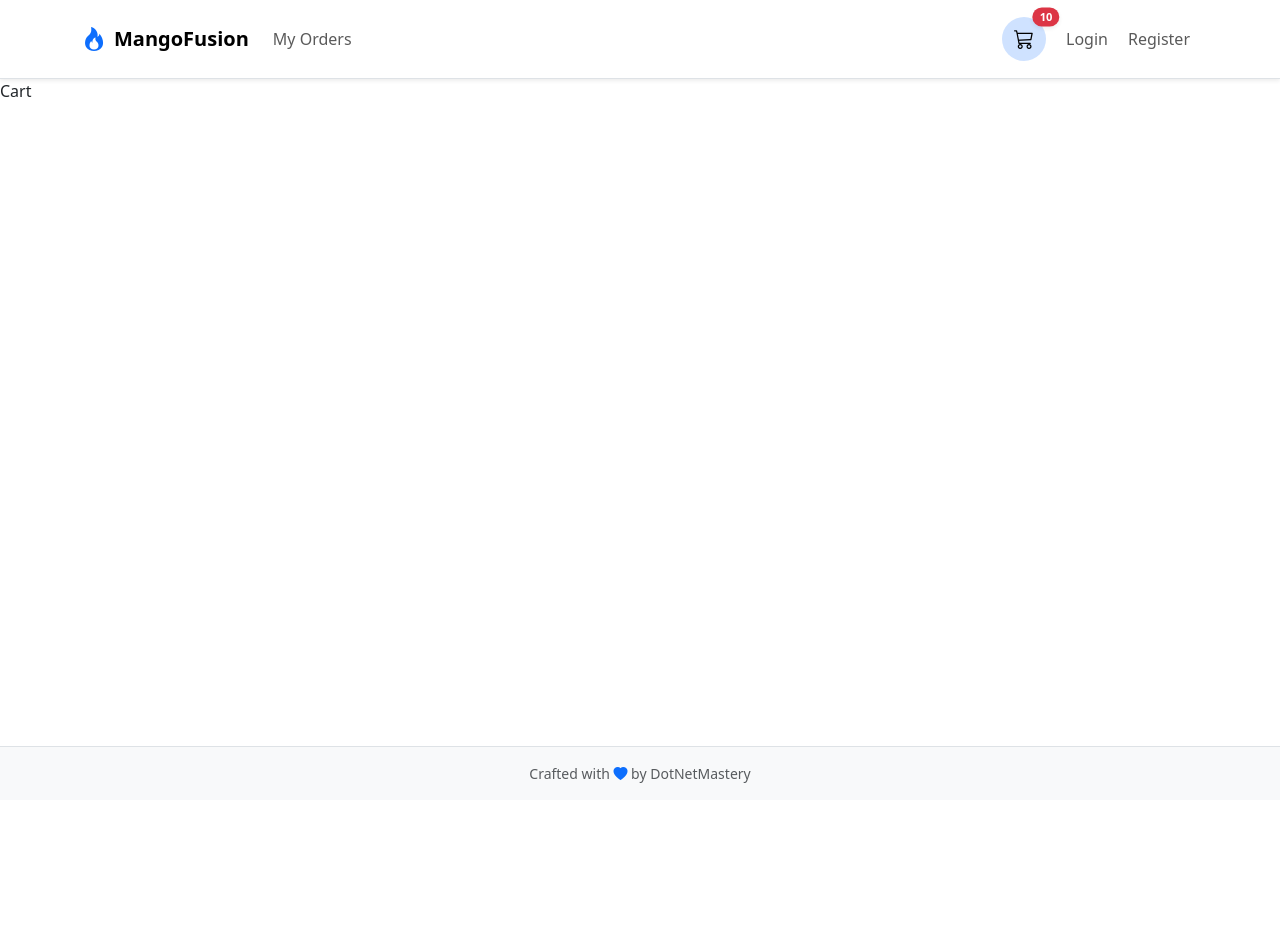
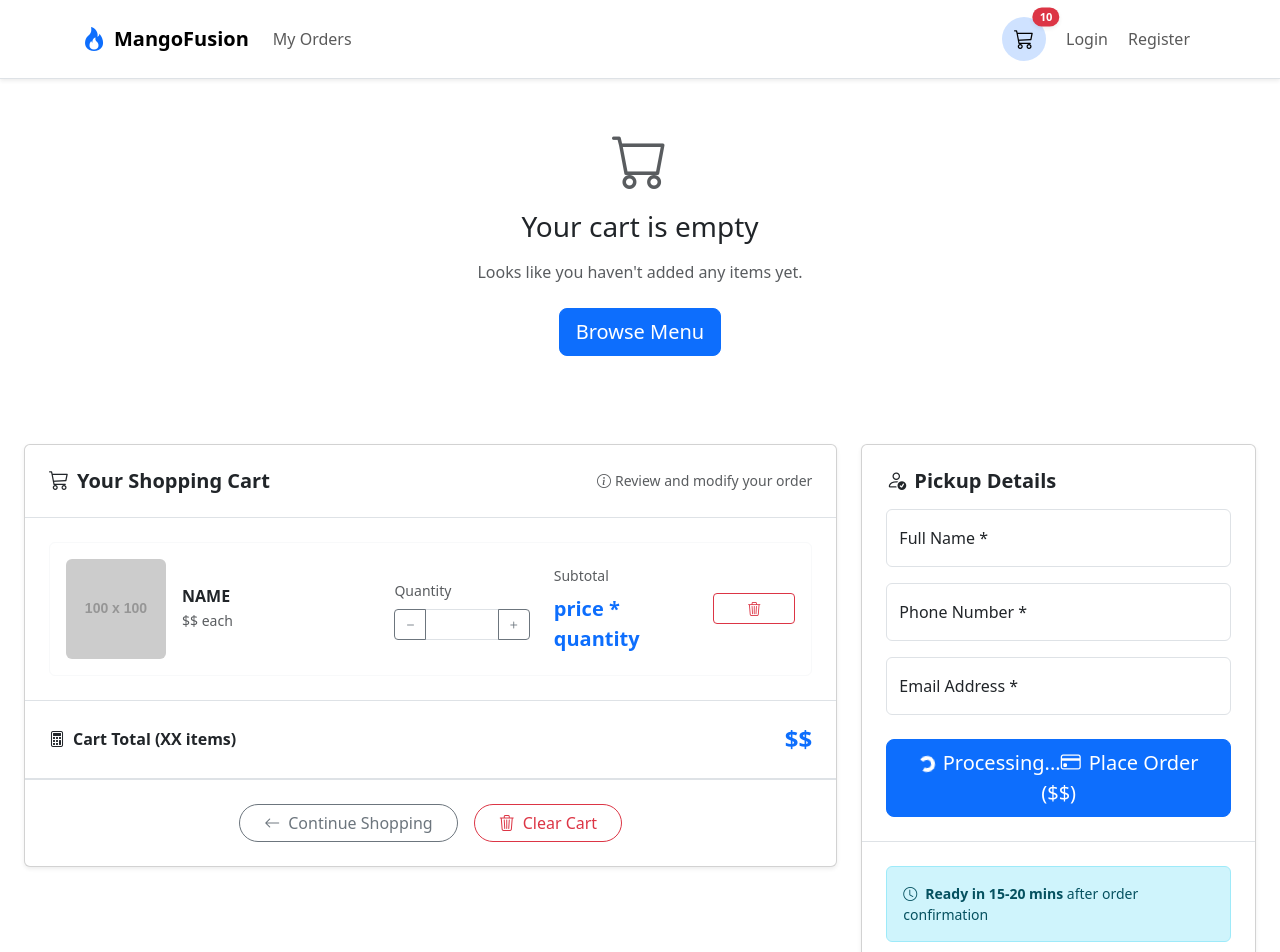
Before and after one commit to omarqutmesh/mangopedia-react, a React (Vite) app: page /cart in a window 1280 px wide. Shown: the top 952 px of the page. Before the commit the page ends 800 px from the top, so only its background shows below. Built offline with nearby package versions, Linux system fonts and the light colour scheme.

Commit message:
Template for Cart

```diff
--- a/src/pages/cart/Cart.jsx
+++ b/src/pages/cart/Cart.jsx
@@ -1,5 +1,238 @@
 function Cart() {
-  return <>Cart</>;
+  return (
+    <>
+      {" "}
+      <div className="container py-5">
+        <div className="row justify-content-center">
+          <div className="col-md-8 text-center">
+            <div className="display-4 mb-3 text-muted">
+              <i className="bi bi-cart"></i>
+            </div>
+            <h3 className="mb-3">Your cart is empty</h3>
+            <p className="text-muted mb-4">
+              Looks like you haven't added any items yet.
+            </p>
+            <a href="/" className="btn btn-primary btn-lg">
+              Browse Menu
+            </a>
+          </div>
+        </div>
+      </div>
+      <div className="container-fluid p-4 " style={{ minHeight: "100vh" }}>
+        {/* Dashboard Header */}
+
+        <div className="row g-4 pt-3">
+          {/* Left Column - Cart Management */}
+          <div className="col-lg-8">
+            <div className="card rounded shadow-sm">
+              {/* Cart Header */}
+              <div className="p-4 border-bottom">
+                <div className="d-flex justify-content-between align-items-center">
+                  <h5 className="fw-bold mb-0">
+                    <i className="bi bi-cart3 me-2"></i>
+                    Your Shopping Cart
+                  </h5>
+                  <div className="text-muted small">
+                    <i className="bi bi-info-circle me-1"></i>
+                    Review and modify your order
+                  </div>
+                </div>
+              </div>
+
+              {/* Cart Items */}
+              <div
+                className="p-4"
+                style={{ maxHeight: "600px", overflowY: "auto" }}
+              >
+                <div className="row g-3">
+                  <div className="col-12">
+                    <div className="border rounded p-3 border-light hover-shadow">
+                      <div className="d-flex align-items-center gap-3">
+                        {/* Product Image */}
+                        <div className="flex-shrink-0">
+                          <img
+                            src="https://placehold.co/100"
+                            className="rounded"
+                            style={{
+                              width: 100,
+                              height: 100,
+                              objectFit: "cover",
+                            }}
+                          />
+                        </div>
+
+                        {/* Product Details */}
+                        <div className="flex-grow-1">
+                          <div className="row align-items-center">
+                            <div className="col-md-4">
+                              <h6 className="mb-1 fw-semibold">NAME</h6>
+                              <div className="text-muted small">$$ each</div>
+                            </div>
+
+                            <div className="col-md-3">
+                              <label className="form-label small text-muted">
+                                Quantity
+                              </label>
+                              <div className="input-group input-group-sm">
+                                <button
+                                  className="btn btn-outline-secondary"
+                                  type="button"
+                                >
+                                  <i className="bi bi-dash"></i>
+                                </button>
+                                <input
+                                  type="number"
+                                  className="form-control text-center"
+                                  min="1"
+                                />
+                                <button
+                                  className="btn btn-outline-secondary"
+                                  type="button"
+                                >
+                                  <i className="bi bi-plus"></i>
+                                </button>
+                              </div>
+                            </div>
+
+                            <div className="col-md-3">
+                              <label className="form-label small text-muted">
+                                Subtotal
+                              </label>
+                              <div className="fw-bold text-primary fs-5">
+                                price * quantity
+                              </div>
+                            </div>
+
+                            <div className="col-md-2">
+                              <button
+                                className="btn btn-outline-danger btn-sm w-100"
+                                title="Remove item"
+                              >
+                                <i className="bi bi-trash3"></i>
+                              </button>
+                            </div>
+                          </div>
+                        </div>
+                      </div>
+                    </div>
+                  </div>
+                </div>
+              </div>
+
+              {/* Cart Total */}
+              <div className="p-4 border-top border-bottom">
+                <div className="d-flex justify-content-between align-items-center">
+                  <span className="fw-bold h6 mb-0">
+                    <i className="bi bi-calculator me-2"></i>
+                    Cart Total (XX items)
+                  </span>
+                  <span className="fw-bold text-primary h4 mb-0">$$</span>
+                </div>
+              </div>
+
+              {/* Action Buttons */}
+              <div className="border-top p-4">
+                <div className="d-flex gap-3 justify-content-center">
+                  <a
+                    href="/"
+                    className="btn btn-outline-secondary px-4 rounded-pill"
+                  >
+                    <i className="bi bi-arrow-left me-2"></i>
+                    Continue Shopping
+                  </a>
+                  <button className="btn btn-outline-danger px-4 rounded-pill">
+                    <i className="bi bi-trash3 me-2"></i>
+                    Clear Cart
+                  </button>
+                </div>
+              </div>
+            </div>
+          </div>
+
+          {/* Right Column - Sticky Checkout Panel */}
+          <div className="col-lg-4">
+            <div className="sticky-top" style={{ top: "20px" }}>
+              <form>
+                <div className="card rounded shadow-sm">
+                  <div className="p-4">
+                    {/* Order Summary */}
+
+                    {/* Pickup Information */}
+                    <div className="mb-4">
+                      <h5 className="fw-bold mb-3">
+                        <i className="bi bi-person-check me-2"></i>
+                        Pickup Details
+                      </h5>
+
+                      <div className="row g-3">
+                        <div className="col-12">
+                          <div className="form-floating">
+                            <input
+                              type="text"
+                              className="form-control"
+                              id="pickUpName"
+                              name="pickUpName"
+                              placeholder="Full Name"
+                            />
+                            <label htmlFor="pickUpName">Full Name *</label>
+                          </div>
+                        </div>
+                        <div className="col-12">
+                          <div className="form-floating">
+                            <input
+                              type="tel"
+                              className="form-control"
+                              id="pickUpPhoneNumber"
+                              name="pickUpPhoneNumber"
+                              placeholder="Phone Number"
+                            />
+                            <label htmlFor="pickUpPhoneNumber">
+                              Phone Number *
+                            </label>
+                          </div>
+                        </div>
+                        <div className="col-12">
+                          <div className="form-floating">
+                            <input
+                              type="email"
+                              className="form-control"
+                              id="pickUpEmail"
+                              name="pickUpEmail"
+                              placeholder="Email"
+                            />
+                            <label htmlFor="pickUpEmail">Email Address *</label>
+                          </div>
+                        </div>
+                      </div>
+                    </div>
+
+                    {/* Place Order Button */}
+                    <div className="d-grid">
+                      <button className="btn btn-primary btn-lg" type="submit">
+                        <span className="spinner-border spinner-border-sm me-2"></span>
+                        Processing...
+                        <i className="bi bi-credit-card me-2"></i>
+                        Place Order ($$)
+                      </button>
+                    </div>
+                  </div>
+
+                  {/* Pickup Info */}
+                  <div className="border-top p-4">
+                    <div className="alert alert-info small mb-0">
+                      <i className="bi bi-clock me-2"></i>
+                      <strong>Ready in 15-20 mins</strong> after order
+                      confirmation
+                    </div>
+                  </div>
+                </div>
+              </form>
+            </div>
+          </div>
+        </div>
+      </div>
+    </>
+  );
 }
 
 export default Cart;
```
